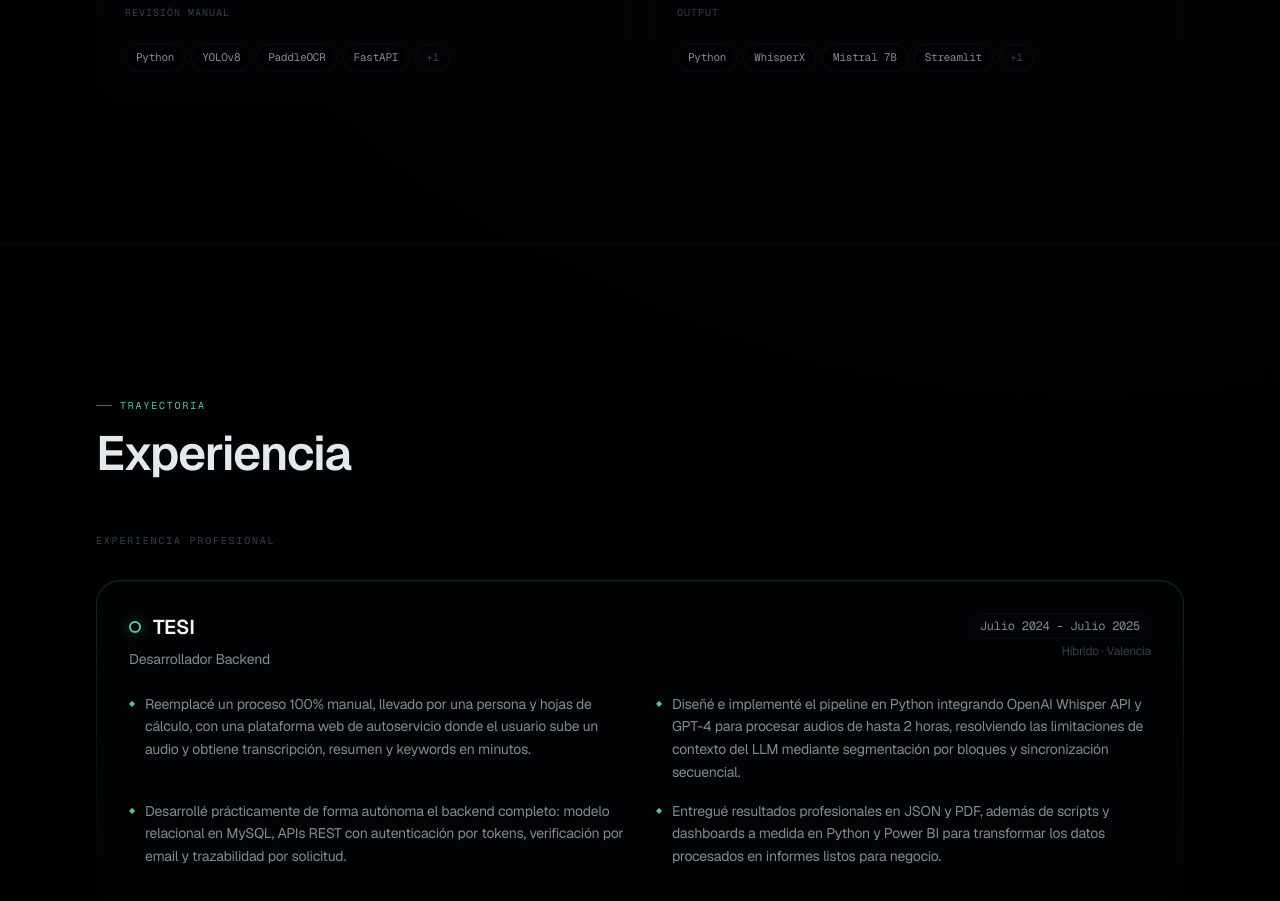
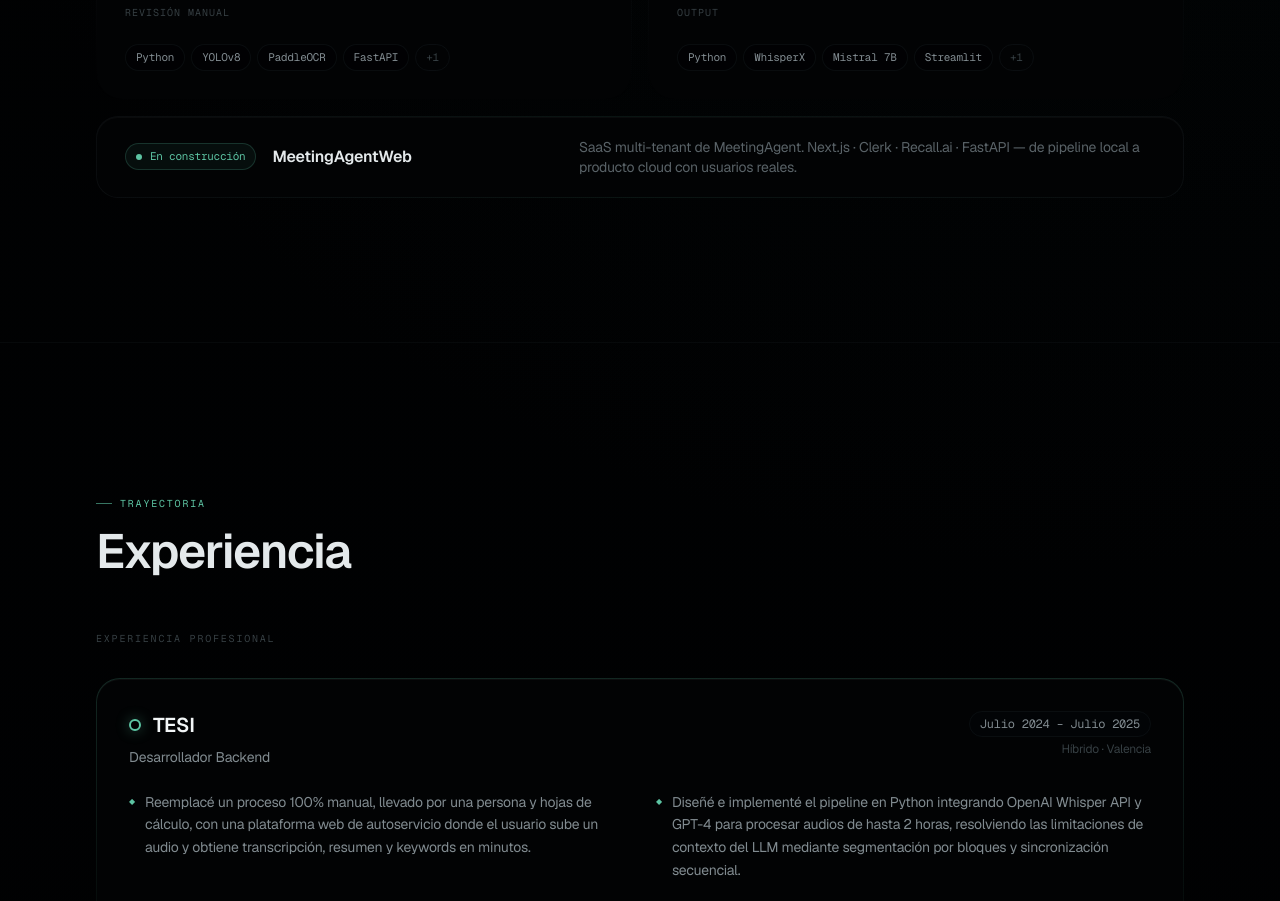
Before and after one commit to Izanvz/portfolio, a Next.js app: page / in a window 1280 px wide. Shown: the part 2085-2986 px from the top of the page. Built offline with nearby package versions, Linux system fonts and the light colour scheme.

Commit message:
add WIP banner for MeetingAgentWeb

```diff
--- a/components/Projects.tsx
+++ b/components/Projects.tsx
@@ -192,6 +192,30 @@ export default function Projects() {
             <ProjectCard project={audioSmart} />
           </FadeIn>
         </div>
+
+        <div className="md:col-span-2">
+          <FadeIn delay={0.18}>
+            <div className="p-px rounded-[22px] bg-gradient-to-r from-ink-700/30 via-amber/10 to-ink-700/30">
+              <div className="rounded-[21px] bg-ink-925 px-7 py-5 shadow-[inset_0_1px_0_rgba(255,255,255,0.03)]">
+                <div className="flex flex-wrap items-center gap-4 justify-between">
+                  <div className="flex items-center gap-4">
+                    <span className="inline-flex items-center gap-2 text-[11px] font-mono px-2.5 py-1 rounded-full border border-amber/20 bg-amber/[0.06] text-amber">
+                      <span className="relative flex h-1.5 w-1.5">
+                        <span className="animate-ping absolute inline-flex h-full w-full rounded-full bg-amber opacity-60" />
+                        <span className="relative inline-flex rounded-full h-1.5 w-1.5 bg-amber" />
+                      </span>
+                      En construcción
+                    </span>
+                    <h3 className="text-ink-100 font-semibold">MeetingAgentWeb</h3>
+                  </div>
+                  <p className="text-sm text-ink-500 max-w-xl">
+                    SaaS multi-tenant de MeetingAgent. Next.js · Clerk · Recall.ai · FastAPI — de pipeline local a producto cloud con usuarios reales.
+                  </p>
+                </div>
+              </div>
+            </div>
+          </FadeIn>
+        </div>
       </div>
     </Section>
   );
```
